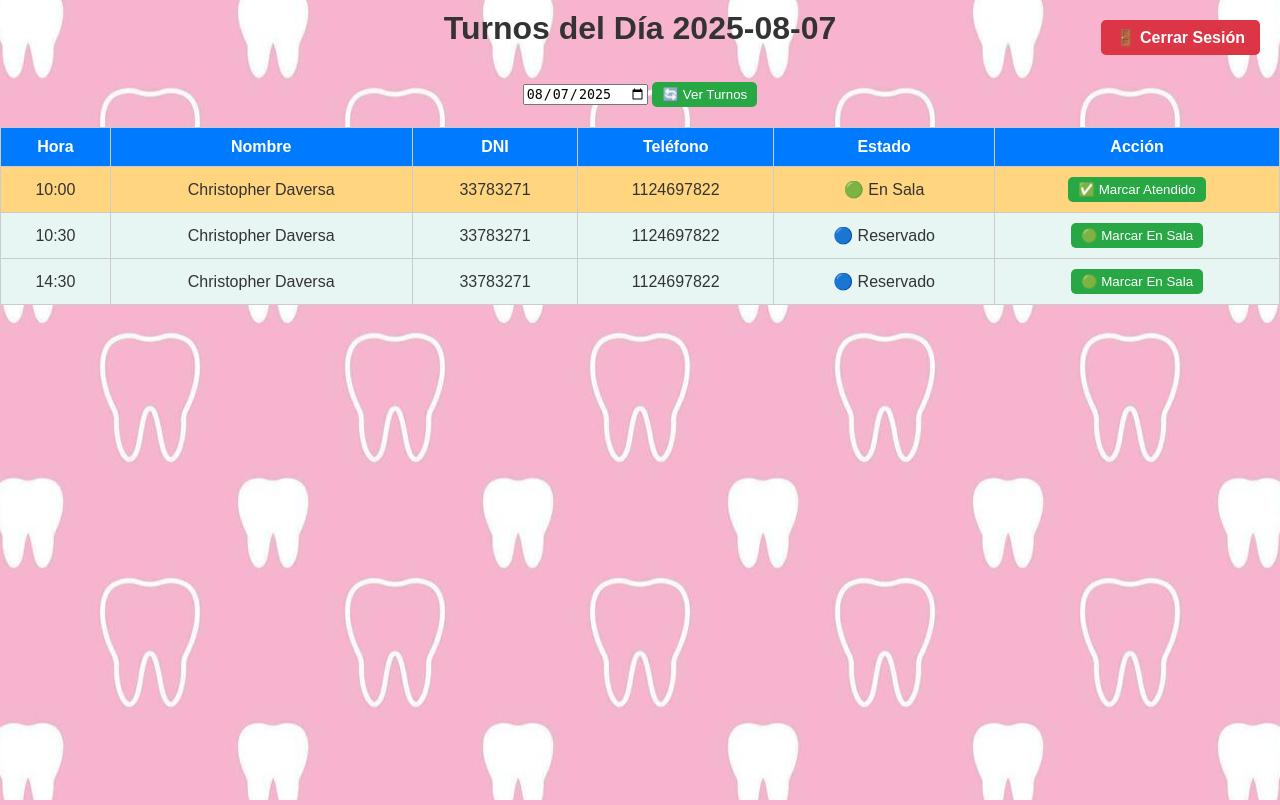
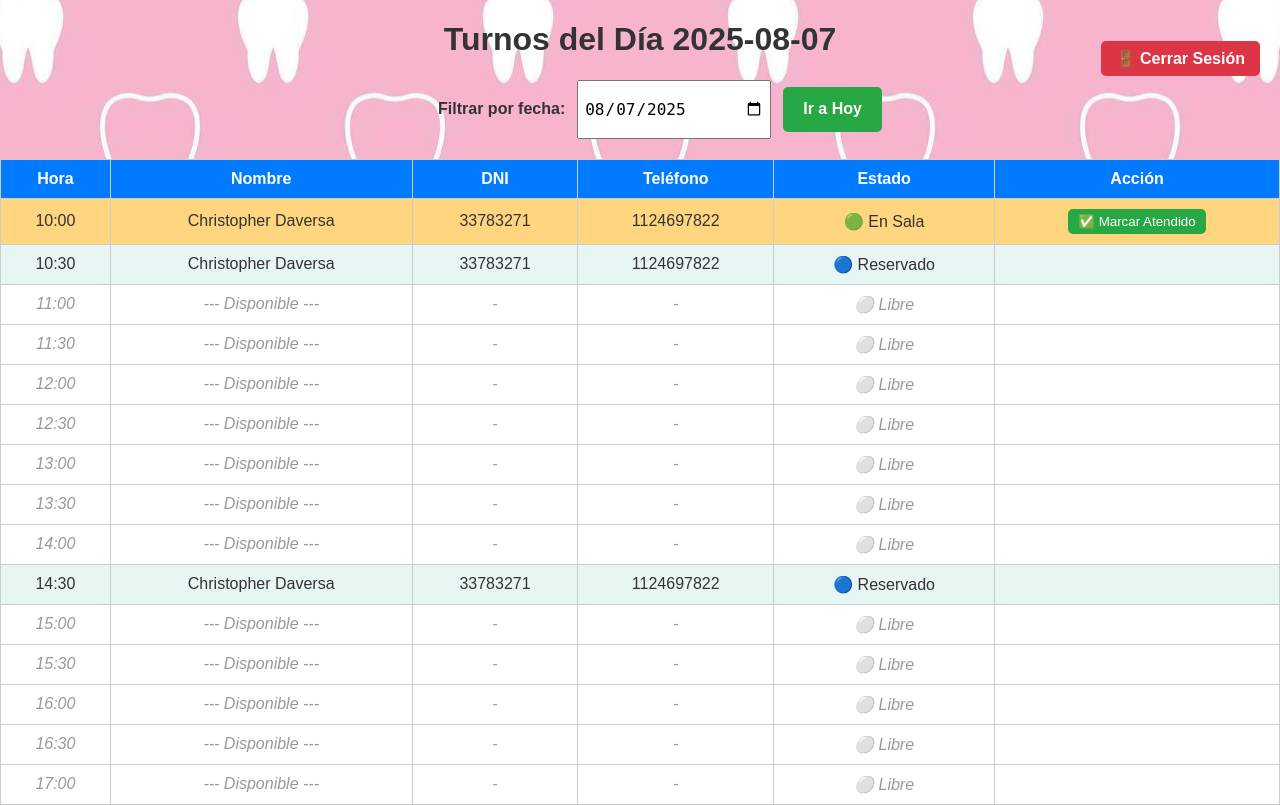
Before and after one commit to cdaversa/turnos_consultorio, a Flask app: page /profesional in a window 1280 px wide. Run offline with Flask 3, Linux system fonts and the light colour scheme; the visitor is signed in with stand-in values (Sample User, id 1); data comes from the database, SQL or seed files in the repository; both versions use the stored data as it was after the commit.

Commit message:
cambios de visual

```diff
--- a/app.py
+++ b/app.py
@@ -1,5 +1,5 @@
 from flask import Flask, render_template, request, redirect, url_for, jsonify, session, send_file
-from datetime import datetime, timedelta
+from datetime import datetime, timedelta, date
 import json, os, smtplib, sqlite3, pytz
 from email.mime.text import MIMEText
 from email.mime.multipart import MIMEMultipart
@@ -186,30 +186,47 @@ def enviar_email_cancelacion(destinatario, fecha, hora, nombre):
 
 # ====== FUNCIONES DE TURNOS (FERIADOS, VACACIONES, HORARIOS) ======
 def es_feriado(fecha):
+    if fecha == "all":
+        return False  # ✅ "all" nunca es feriado
     return fecha in cargar_config().get("feriados", [])
 
 def es_vacaciones(fecha):
+    if fecha == "all":
+        return False  # ✅ "all" no es un rango de vacaciones
     cfg = cargar_config()
     f = datetime.strptime(fecha, "%Y-%m-%d").date()
     for r in cfg.get("vacaciones", []):
         try:
             i = datetime.strptime(r["inicio"], "%Y-%m-%d").date()
             fn = datetime.strptime(r["fin"], "%Y-%m-%d").date()
-            if i <= f <= fn: return True
-        except: continue
+            if i <= f <= fn:
+                return True
+        except:
+            continue
     return False
 
 def generar_turnos_disponibles(fecha):
-    if es_feriado(fecha) or es_vacaciones(fecha): return []
+    # ✅ Si fecha es "all", devolver lista vacía (o manejar según tu lógica)
+    if fecha == "all":
+        return []
+
+    if es_feriado(fecha) or es_vacaciones(fecha):
+        return []
+
     cfg = cargar_config()
     horarios_cfg = cfg.get('horarios_atencion', {})
     intervalo = cfg.get('intervalo_turnos', 15)
     dia = datetime.strptime(fecha, '%Y-%m-%d').strftime('%A').lower()
-    dias_map = {'monday':'lunes','tuesday':'martes','wednesday':'miércoles','thursday':'jueves','friday':'viernes','saturday':'sábado','sunday':'domingo'}
-    dia = dias_map.get(dia,'')
-    if dia not in horarios_cfg: return []
+    dias_map = {
+        'monday': 'lunes', 'tuesday': 'martes', 'wednesday': 'miércoles',
+        'thursday': 'jueves', 'friday': 'viernes', 'saturday': 'sábado', 'sunday': 'domingo'
+    }
+    dia = dias_map.get(dia, '')
+    if dia not in horarios_cfg:
+        return []
     h = horarios_cfg[dia]
-    if len(h)>2 and not h[2]: return []
+    if len(h) > 2 and not h[2]:
+        return []
     inicio, fin = h[0], h[1]
     hora = datetime.strptime(f"{fecha} {inicio}", "%Y-%m-%d %H:%M")
     hf = datetime.strptime(f"{fecha} {fin}", "%Y-%m-%d %H:%M")
@@ -217,7 +234,7 @@ def generar_turnos_disponibles(fecha):
     while hora < hf:
         horarios.append(hora.strftime('%H:%M'))
         hora += timedelta(minutes=intervalo)
-    ocupados = [t['hora'] for t in cargar_turnos() if t['fecha']==fecha]
+    ocupados = [t['hora'] for t in cargar_turnos() if t['fecha'] == fecha]
     return [x for x in horarios if x not in ocupados]
 
 # ====== TODAS LAS RUTAS ORIGINALES ======
@@ -255,13 +272,31 @@ def logout(): session.pop('admin',None); return redirect(url_for('panel_admin'))
 
 @app.route('/ver_turnos')
 def ver_turnos():
-    if not session.get('admin'): return redirect(url_for('panel_admin'))
+    if not session.get('admin'):
+        return redirect(url_for('panel_admin'))
+
     f = request.args.get('fecha')
-    ts = cargar_turnos()
-    if f is None: f=fecha_hoy().strftime('%Y-%m-%d'); ts=[t for t in ts if t['fecha']==f]
-    elif f!="all": ts=[t for t in ts if t['fecha']==f]
-    ts = sorted(ts,key=lambda x:(x['fecha'],x['hora']))
-    return render_template('admin.html',turnos=ts,fecha_filtro=f)
+    if not f:
+        f = fecha_hoy().strftime('%Y-%m-%d')
+
+    ocupados = [t for t in cargar_turnos() if t['fecha'] == f]
+
+    libres = []
+    for hora in generar_turnos_disponibles(f):
+        libres.append({
+            'dni': '',
+            'nombre': '--- Disponible ---',
+            'telefono': '',
+            'email': '',
+            'fecha': f,
+            'hora': hora,
+            'estado': 'libre'
+        })
+
+    todos = sorted(ocupados + libres, key=lambda x: x['hora'])
+
+    # ✅ pasamos la fecha actual como variable 'hoy'
+    return render_template('admin.html', turnos=todos, fecha_filtro=f, hoy=fecha_hoy().strftime('%Y-%m-%d'))
 
 @app.route('/borrar_turno',methods=['POST'])
 def borrar_turno():
@@ -339,11 +374,30 @@ def marcar_atendido():
 
 @app.route('/api/turnos_dia')
 def api_turnos_dia():
-    f=request.args.get('fecha'); ts=cargar_turnos()
-    for x in ts:
-        if x['estado'] not in ['reservado','en_sala','atendido']: actualizar_estado_turno(x['dni'],x['fecha'],x['hora'],'reservado')
-    ts=sorted([x for x in ts if not f or x['fecha']==f],key=lambda y:(y['fecha'],y['hora']))
-    return jsonify(ts)
+    f = request.args.get('fecha')
+    if not f:
+        f = fecha_hoy().strftime('%Y-%m-%d')
+
+    # Turnos ocupados
+    ocupados = [t for t in cargar_turnos() if t['fecha'] == f]
+
+    # Horarios disponibles
+    libres = []
+    for hora in generar_turnos_disponibles(f):
+        libres.append({
+            'dni': '',
+            'nombre': '--- Disponible ---',
+            'telefono': '',
+            'email': '',
+            'fecha': f,
+            'hora': hora,
+            'estado': 'libre'
+        })
+
+    # Unimos y ordenamos
+    todos = ocupados + libres
+    todos = sorted(todos, key=lambda x: x['hora'])
+    return jsonify(todos)
 
 @app.route('/profesional',methods=['GET','POST'])
 def profesional():
--- a/templates/profesional.html
+++ b/templates/profesional.html
@@ -16,17 +16,36 @@
         position: relative;
     }
 
-        table { width: 100%; border-collapse: collapse; margin-top: 20px; }
-        th, td { padding: 10px; border: 1px solid #ccc; text-align: center; }
+    table {
+        width: 100%;
+        border-collapse: collapse;
+        margin-top: 20px;
+    }
+
+    th, td {
+        padding: 10px;
+        border: 1px solid #ccc;
+        text-align: center;
+    }
+
     th { background: #007BFF; color: white; }
+
     tr.en-sala { background: #FFD580; }
     tr.reservado { background: #E8F6F3; }
     tr.atendido { background: #C6F6C6; }
+    tr.libre { background: #ffffff; color: #999; font-style: italic; }
 
-        button { padding: 5px 10px; background: #28a745; color: white; border: none; cursor: pointer; border-radius: 5px; }
+    button {
+        padding: 5px 10px;
+        background: #28a745;
+        color: white;
+        border: none;
+        cursor: pointer;
+        border-radius: 5px;
+    }
+
     button:hover { background: #218838; }
 
-        /* 🔹 Botón cerrar sesión */
     .logout-btn {
         position: absolute;
         top: 20px;
@@ -38,49 +57,77 @@
         border-radius: 5px;
         text-decoration: none;
         font-weight: bold;
-            z-index: 10;
     }
+
     .logout-btn:hover { background: #b52b37; }
 
-        /* 🔹 Contenedor encabezado */
-        .header-container {
+    /* ✅ Contenedor del filtro (igual que admin) */
+    .filtro-container {
+        width: 100%;
+        padding: 0 20px;
+        margin-bottom: 20px;
         display: flex;
         justify-content: center;
         align-items: center;
-            margin-bottom: 25px;
-            position: relative;
-            padding: 10px 20px;
+        gap: 12px;
+        flex-wrap: nowrap;
     }
 
-        .header-container h1 {
-            margin: 0;
-            flex: 1;
+    .filtro-container label {
+        font-weight: bold;
+        white-space: nowrap;
     }
 
-        /* 🔹 Ajuste en pantallas chicas */
+    /* ✅ Input de fecha agrandado */
+    #selector-fecha {
+        height: 45px;
+        font-size: 16px;
+        padding: 5px;
+        min-width: 180px;
+        max-width: 220px;
+        flex-shrink: 0;
+    }
+
+    /* ✅ Botones estilo admin */
+    .btn-estilo {
+        height: 45px;
+        font-size: 16px;
+        border: none;
+        border-radius: 5px;
+        cursor: pointer;
+        display: flex;
+        align-items: center;
+        justify-content: center;
+        padding: 0 20px;
+        flex-shrink: 0;
+    }
+
+    .btn-hoy {
+        background: #28a745;
+        color: white;
+        font-weight: bold;
+    }
+
+    .btn-hoy:hover { background: #1e7e34; }
+
+    /* ✅ RESPONSIVE para móviles */
     @media (max-width: 768px) {
-            .header-container {
-                flex-direction: column;
-                gap: 10px;
-            }
-            .logout-btn {
-                position: static;
-                display: inline-block;
-                width: auto;
-            }
+        .filtro-container { flex-wrap: wrap; gap: 8px; }
+        #selector-fecha { width: 100%; max-width: 250px; }
+        .btn-estilo, .btn-hoy { width: 100%; max-width: 250px; }
+        .logout-btn { position: static; display: block; margin: 10px auto; }
     }
 </style>
 </head>
 <body class="fondo-dientes">
 
-<!-- 🔹 ENCABEZADO CON BOTÓN FIJO EN ESCRITORIO -->
-<div class="header-container">
 <h1>Turnos del Día <span id="fecha-mostrar">{{ fecha }}</span></h1>
-    <a href="{{ url_for('logout_profesional') }}" class="logout-btn">🚪 Cerrar Sesión</a>
+
+<div class="filtro-container">
+    <label for="selector-fecha">Filtrar por fecha:</label>
+    <input type="date" id="selector-fecha" value="{{ fecha }}" onchange="cargarTurnos()">
+    <button class="btn-estilo btn-hoy" onclick="irAHoy()">Ir a Hoy</button>
 </div>
-
-<input type="date" id="selector-fecha" value="{{ fecha }}">
-<button onclick="cargarTurnos()">🔄 Ver Turnos</button>
 
 <table id="tabla-turnos">
     <thead>
@@ -88,9 +135,10 @@
     </thead>
     <tbody></tbody>
 </table>
+<a href="{{ url_for('logout_profesional') }}" class="logout-btn">🚪 Cerrar Sesión</a>
+
 
 <script>
-// ✅ Carga de turnos
 function cargarTurnos() {
     const fecha = document.getElementById("selector-fecha").value || "{{ fecha }}";
     document.getElementById("fecha-mostrar").innerText = fecha;
@@ -102,40 +150,30 @@ function cargarTurnos() {
         tbody.innerHTML = "";
         turnos.forEach(t => {
             const tr = document.createElement("tr");
-            tr.className = t.estado === "en_sala" ? "en-sala" : (t.estado === "atendido" ? "atendido" : "reservado");
+            tr.className = t.estado === "en_sala" ? "en-sala" :
+                           t.estado === "atendido" ? "atendido" :
+                           t.estado === "reservado" ? "reservado" : "libre";
+
+            // ✅ Solo permitir botón si está "en_sala"
+            let acciones = "";
+            if (t.estado === "en_sala") {
+                acciones = `<button onclick="marcarAtendido('${t.dni}','${t.fecha}','${t.hora}', this)">✅ Marcar Atendido</button>`;
+            }
+
             tr.innerHTML = `
                 <td>${t.hora}</td>
-                <td>${t.nombre}</td>
-                <td>${t.dni}</td>
-                <td>${t.telefono}</td>
-                <td>${t.estado === "en_sala" ? "🟢 En Sala" : (t.estado === "atendido" ? "✅ Atendido" : "🔵 Reservado")}</td>
-                <td>
-                    ${t.estado === "reservado" ?
-                        `<button onclick="marcarEnSala('${t.dni}','${t.fecha}','${t.hora}', this)">🟢 Marcar En Sala</button>` :
-                        (t.estado !== "atendido" ? `<button onclick="marcarAtendido('${t.dni}','${t.fecha}','${t.hora}', this)">✅ Marcar Atendido</button>` : "")
-                    }
-                </td>`;
+                <td>${t.nombre || '(Libre)'}</td>
+                <td>${t.dni || '-'}</td>
+                <td>${t.telefono || '-'}</td>
+                <td>${t.estado === "libre" ? "⚪ Libre" :
+                    (t.estado === "en_sala" ? "🟢 En Sala" :
+                    (t.estado === "atendido" ? "✅ Atendido" : "🔵 Reservado"))}</td>
+                <td>${acciones}</td>`;
             tbody.appendChild(tr);
         });
     });
 }
 
-// ✅ Marcar en sala instantáneo
-function marcarEnSala(dni, fecha, hora, btn) {
-    const fila = btn.closest("tr");
-    fila.className = "en-sala";
-    fila.children[4].textContent = "🟢 En Sala";
-    fila.children[5].innerHTML = `<button onclick="marcarAtendido('${dni}','${fecha}','${hora}', this)">✅ Marcar Atendido</button>`;
-    localStorage.setItem("estadoTurnoActualizado", Date.now());
-
-    fetch('/marcar_en_sala', {
-        method: 'POST',
-        headers: { 'Content-Type': 'application/x-www-form-urlencoded' },
-        body: `dni=${dni}&fecha=${fecha}&hora=${hora}`
-    }).catch(() => cargarTurnos());
-}
-
-// ✅ Marcar atendido instantáneo
 function marcarAtendido(dni, fecha, hora, btn) {
     const fila = btn.closest("tr");
     fila.className = "atendido";
@@ -150,7 +188,12 @@ function marcarAtendido(dni, fecha, hora, btn) {
     }).catch(() => cargarTurnos());
 }
 
-// ✅ Inicialización
+function irAHoy() {
+    const hoy = new Date().toISOString().split('T')[0];
+    document.getElementById("selector-fecha").value = hoy;
+    cargarTurnos();
+}
+
 document.addEventListener("DOMContentLoaded", cargarTurnos);
 setInterval(cargarTurnos, 5000);
 </script>
```
Also changed, not shown: templates/admin.html (+43 -17 lines), turnos.db. Lines whose indentation alone changed are shown as unchanged.
